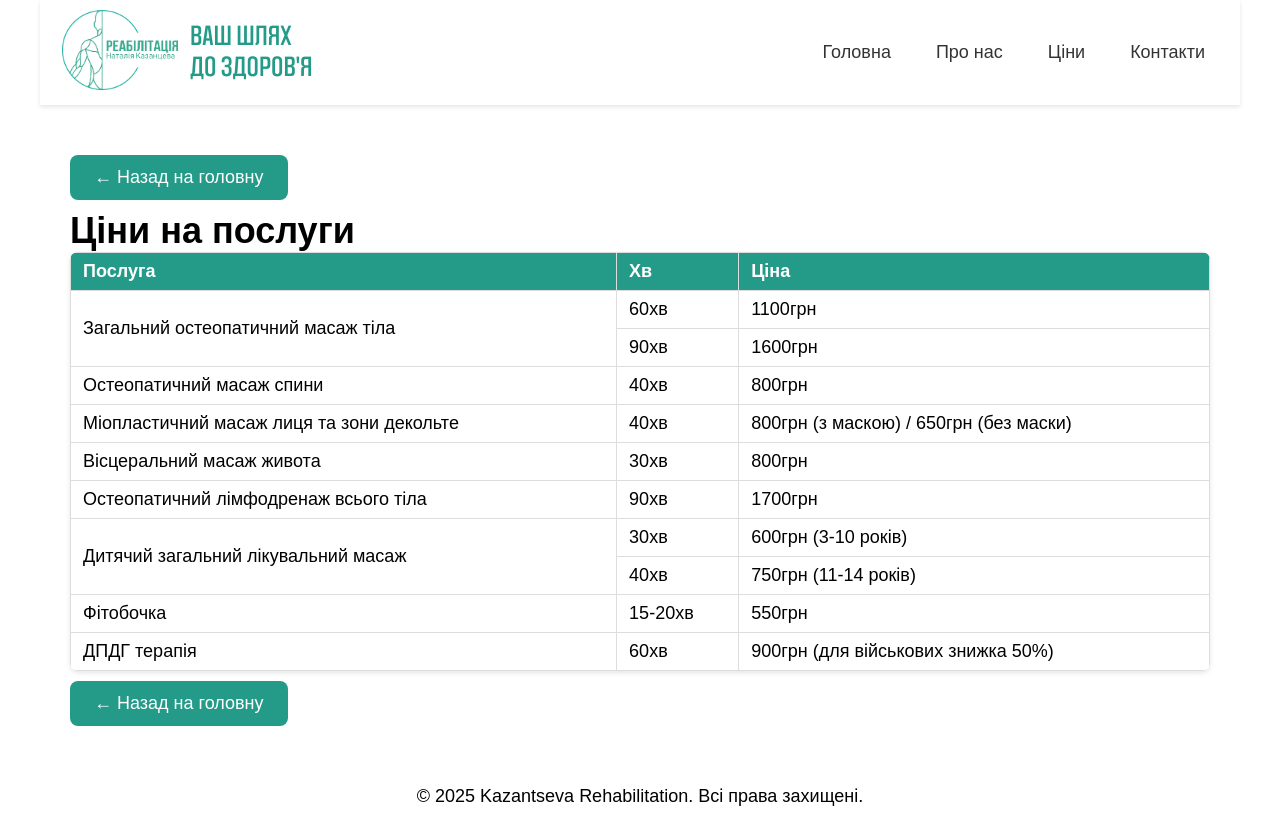
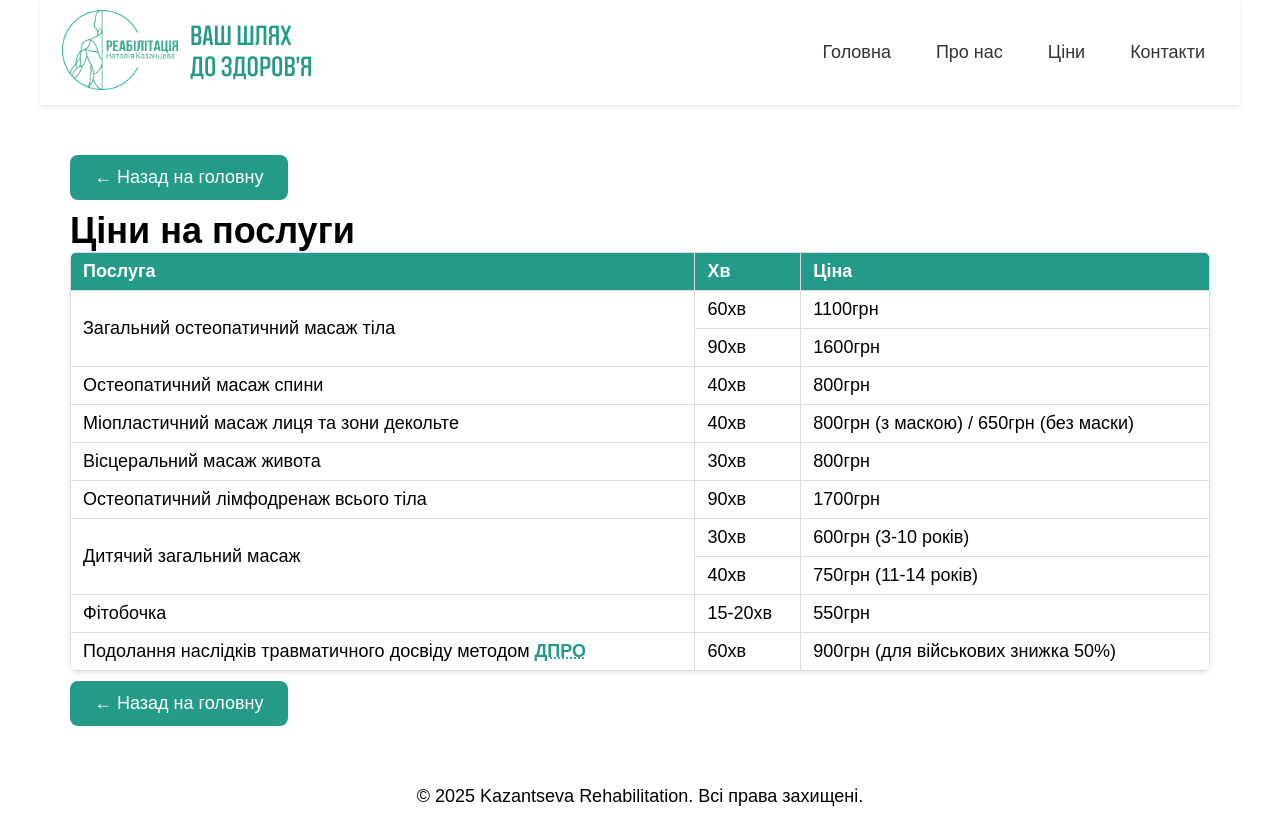
Before and after one commit to RicConey/kazantseva-rehab, a Next.js app: page /prices in a window 1280 px wide. Built offline with nearby package versions, Linux system fonts and the light colour scheme.

Commit message:
Изменены названия услуг и добавлена всплывающая подсказка при клике на ДПРО

```diff
--- a/app/prices/Prices.module.css
+++ b/app/prices/Prices.module.css
@@ -72,3 +72,56 @@
         text-align: center;
     }
 }
+
+/* Стили для tooltip */
+.tooltipWrapper {
+    position: relative;
+    display: inline-block;
+}
+
+/* Клик по этому слову вызывает tooltip */
+.tooltipTrigger {
+    color: #249B89;
+    font-weight: 600;
+    cursor: pointer;
+    text-decoration: underline dotted;
+}
+
+/* Базовые стили tooltip */
+.tooltipText {
+    position: absolute;
+    bottom: 130%;
+    left: 50%;
+    transform: translateX(-50%);
+
+    /* Цвет фона, скругления и т.п. */
+    background-color: #249B89;
+    color: white;
+    padding: 8px 10px;
+    border-radius: 8px;
+    font-size: 0.8rem;
+    line-height: 1.2;
+    text-align: justify;
+    z-index: 9999;
+
+    /* Для плавного появления */
+    opacity: 0;
+    visibility: hidden;
+    transition: opacity 0.3s ease;
+
+    /* Позволяем переносы и задаём разумную ширину */
+    white-space: normal;
+    overflow-wrap: break-word;
+    word-wrap: break-word;
+    hyphens: auto;
+
+    /* Подберите нужные значения */
+    min-width: 200px;  /* или 250px, 300px — зависит от дизайна */
+    max-width: 400px;  /* или 500px и т.д. */
+}
+
+
+.tooltipVisible {
+    opacity: 1;
+    visibility: visible;
+}
--- a/app/prices/page.js
+++ b/app/prices/page.js
@@ -1,6 +1,10 @@
+"use client";
 import React from "react"; // 🔹 Добавлен импорт React
 import Link from "next/link";
 import styles from "./Prices.module.css";
+import DPROTooltip from "../../components/DPROTooltip";
+
+
 
 const prices = [
     { service: "Загальний остеопатичний масаж тіла", duration: ["60хв", "90хв"], price: ["1100грн", "1600грн"] },
@@ -8,9 +12,21 @@ const prices = [
     { service: "Міопластичний масаж лиця та зони декольте", duration: ["40хв"], price: ["800грн (з маскою) / 650грн (без маски)"] },
     { service: "Вісцеральний масаж живота", duration: ["30хв"], price: ["800грн"] },
     { service: "Остеопатичний лімфодренаж всього тіла", duration: ["90хв"], price: ["1700грн"] },
-    { service: "Дитячий загальний лікувальний масаж", duration: ["30хв", "40хв"], price: ["600грн (3-10 років)", "750грн (11-14 років)"] },
+    { service: "Дитячий загальний масаж", duration: ["30хв", "40хв"], price: ["600грн (3-10 років)", "750грн (11-14 років)"] },
     { service: "Фітобочка", duration: ["15-20хв"], price: ["550грн"] },
-    { service: "ДПДГ терапія", duration: ["60хв"], price: ["900грн (для військових знижка 50%)"] },
+    {
+        service: (
+            <>
+                Подолання наслідків травматичного досвіду методом <DPROTooltip />
+            </>
+        ),
+        duration: ["60хв"],
+        price: ["900грн (для військових знижка 50%)"],
+    },
+
+
+
+
 ];
 
 export default function PricesPage() {
--- /dev/null
+++ b/components/DPROTooltip.jsx
@@ -0,0 +1,70 @@
+import { useState, useEffect, useRef } from "react";
+import styles from "../app/prices/Prices.module.css";
+
+export default function DPROTooltip() {
+    const [visible, setVisible] = useState(false);
+    const tooltipRef = useRef(null);
+
+    const toggleTooltip = (e) => {
+        e.stopPropagation();
+        setVisible((prev) => !prev);
+    };
+
+    // Закрытие тултипа при клике вне его области
+    useEffect(() => {
+        const handleClickOutside = (event) => {
+            if (
+                tooltipRef.current &&
+                !tooltipRef.current.parentElement.contains(event.target)
+            ) {
+                setVisible(false);
+            }
+        };
+        document.addEventListener("click", handleClickOutside);
+        return () => document.removeEventListener("click", handleClickOutside);
+    }, []);
+
+    // Пересчёт позиции тултипа, чтобы не выходил за край экрана
+    useEffect(() => {
+        if (visible && tooltipRef.current) {
+            const tooltipEl = tooltipRef.current;
+            const rect = tooltipEl.getBoundingClientRect();
+            const screenWidth = window.innerWidth;
+
+            // Сбросим стили, чтобы правильно пересчитать положение
+            tooltipEl.style.left = "";
+            tooltipEl.style.right = "";
+            tooltipEl.style.transform = "translateX(-50%)";
+
+            // Если тултип «вылез» за левый край:
+            if (rect.left < 0) {
+                tooltipEl.style.left = "0"; // прижмём к левому краю
+                tooltipEl.style.transform = "none";
+            }
+
+            // Если тултип «вылез» за правый край:
+            if (rect.right > screenWidth) {
+                tooltipEl.style.right = "0"; // прижмём к правому краю
+                tooltipEl.style.transform = "none";
+            }
+        }
+    }, [visible]);
+
+    return (
+        <span className={styles.tooltipWrapper} onClick={toggleTooltip}>
+      <span className={styles.tooltipTrigger}>ДПРО</span>
+            {visible && (
+                <span
+                    ref={tooltipRef}
+                    className={`${styles.tooltipText} ${styles.tooltipVisible}`}
+                    lang="uk"
+                >
+          Десенсибілізація та репроцесінг рухами очей — метод психотерапії,
+          розроблений Франсін Шапіро для лікування посттравматичних
+          стресових розладів, спричинених травматичними подіями,
+          такими як насильство чи участь у воєнних діях.
+        </span>
+            )}
+    </span>
+    );
+}
```
